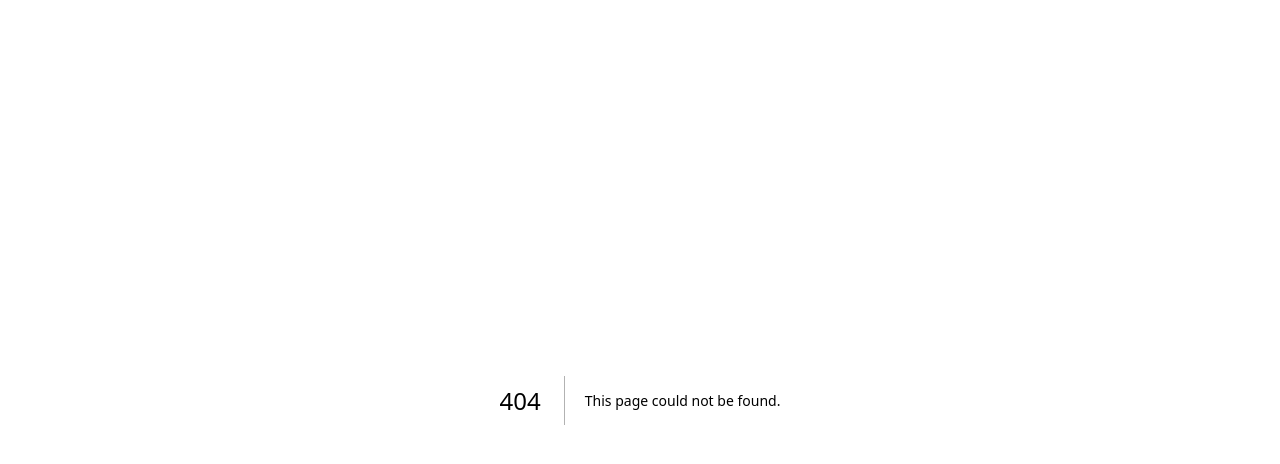
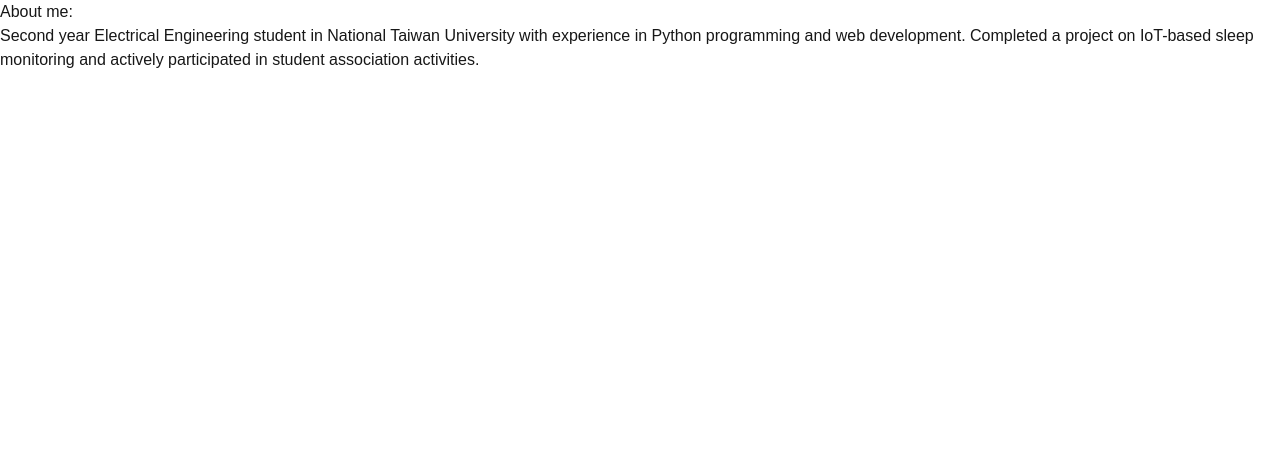
Before and after one commit to bensonhsieh2006/Personal-Website, a Next.js app: page /about in a window 1280 px wide. Before the commit this address had no page. Shown: the top 464 px of the page. Built offline with nearby package versions, Linux system fonts and the light colour scheme.

Commit message:
add navbar

```diff
--- /dev/null
+++ b/src/app/about/page.tsx
@@ -0,0 +1,18 @@
+
+export default function Page(){
+    return(
+      <div className="flex flex-col">
+        <div>
+          <h1>About me:</h1>
+        </div>
+        <div>
+          <p>
+            Second year Electrical Engineering student in National Taiwan University
+            with experience in Python programming and web development.
+            Completed a project on IoT-based sleep monitoring and actively participated in
+            student association activities.
+          </p>
+        </div>
+      </div>
+    )
+}
--- /dev/null
+++ b/src/app/components/Navbar.tsx
@@ -0,0 +1,37 @@
+import Link from "next/link";
+
+export default function Navbar() {
+  return (
+    <nav style={styles.nav}>
+      <div style={styles.logo}>MyApp</div>
+      <div style={styles.links}>
+        <Link href="/" style={styles.link}>Home</Link>
+        <Link href="/about" style={styles.link}>About</Link>
+        <Link href="/contact" style={styles.link}>Contact</Link>
+      </div>
+    </nav>
+  );
+}
+
+const styles = {
+  nav: {
+    display: "flex",
+    justifyContent: "space-between",
+    alignItems: "center",
+    padding: "1rem 2rem",
+    backgroundColor: "#111",
+    color: "#fff",
+  },
+  logo: {
+    fontSize: "1.5rem",
+    fontWeight: "bold",
+  },
+  links: {
+    display: "flex",
+    gap: "1.5rem",
+  },
+  link: {
+    color: "#fff",
+    textDecoration: "none",
+  },
+};
--- a/src/app/page.tsx
+++ b/src/app/page.tsx
@@ -1,8 +1,10 @@
 import Image from "next/image";
+import Navbar from "./components/Navbar";
 
 export default function Home() {
   return (
     <div className="font-sans grid grid-rows-[20px_1fr_20px] items-center justify-items-center min-h-screen p-8 pb-20 gap-16 sm:p-20">
+      <Navbar></Navbar>
       <main className="flex flex-col gap-[32px] row-start-2 items-center sm:items-start">
         <Image
           className="dark:invert"
```
